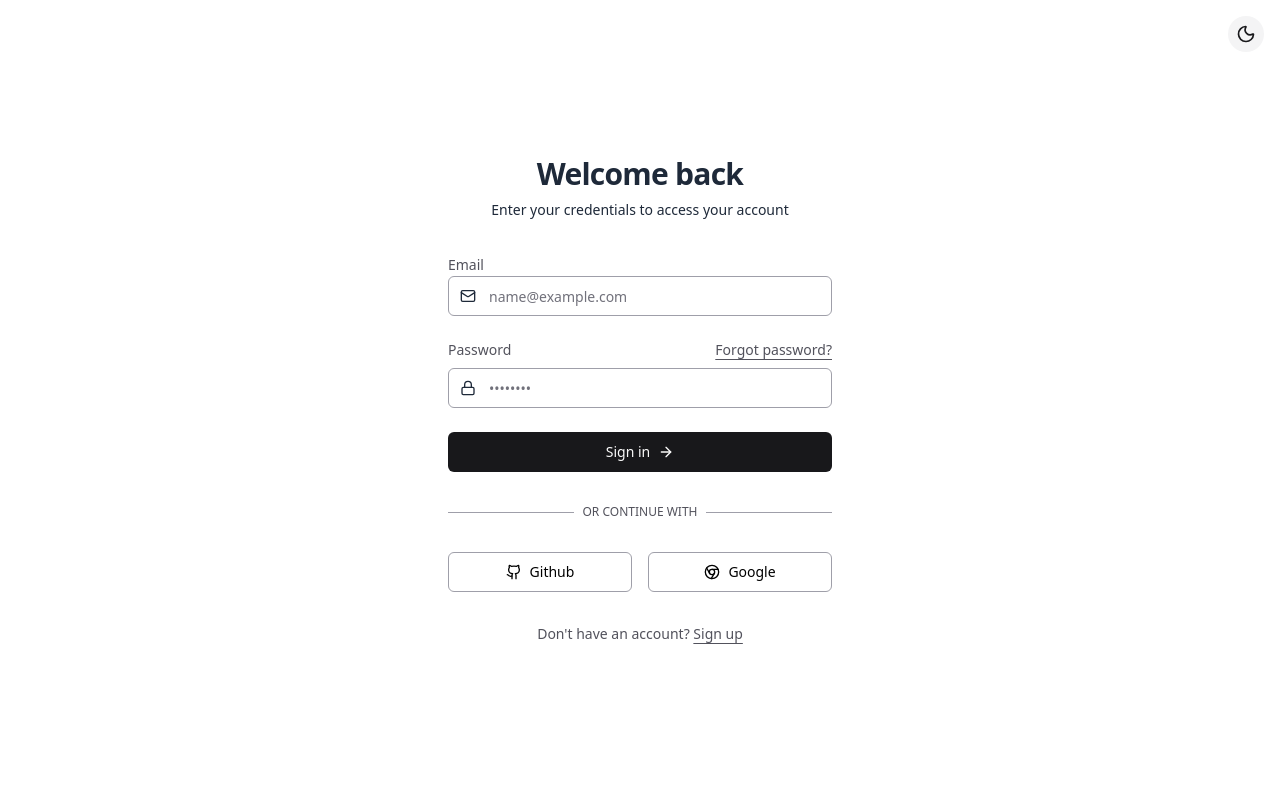
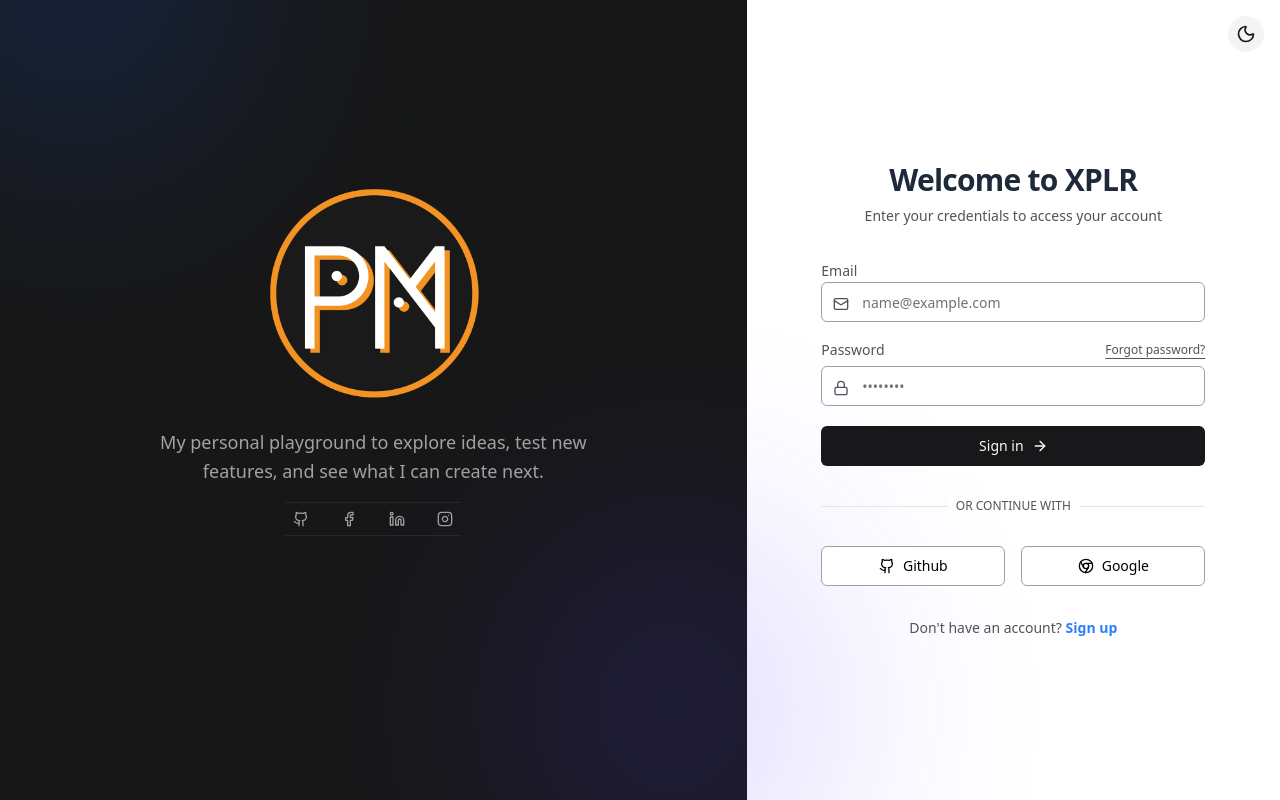
Before and after one commit to PiemEscy/xplr, a Next.js app: page /login in a window 1280 px wide. Built offline with nearby package versions, Linux system fonts and the light colour scheme.

Commit message:
Login page updated design

```diff
--- /dev/null
+++ b/app/(auth)/login/login_components/AbstractBackgroundComponent.tsx
@@ -0,0 +1,8 @@
+export default function AbstractBackgroundComponent(){
+    return (
+        <div className="absolute inset-0 opacity-20 pointer-events-none">
+            <div className="absolute top-[-10%] left-[-10%] w-[40%] h-[40%] rounded-full bg-blue-600 blur-[120px]" />
+            <div className="absolute bottom-[-10%] right-[-10%] w-[40%] h-[40%] rounded-full bg-indigo-600 blur-[120px]" />
+        </div>
+    );
+}
--- a/app/(auth)/login/login_components/ProfilePhotoComponent.tsx
+++ b/app/(auth)/login/login_components/ProfilePhotoComponent.tsx
@@ -29,17 +29,15 @@ export default function ProfilePhotoComponent({
                 </>
             ) : (
                 <>
-                    <div
-                        className={`${profilePhotoDimension} rounded-full bg-center bg-cover`}
-                        style={{ backgroundImage: `url(${getProfilePhoto()})` }}
-                    />
-                    <h2 className="app-default-font-size-h5 font-bold app-text-theme-color-partner">
-                        XPLR
-                    </h2>
-                    <p className="app-default-font-size app-text-theme-secondary-color-mirror leading-relaxed">
-                        EXPLORE - My personal playground to explore ideas, test new features,
-                        and see what I can create next.
-                    </p>
+                    <div className="relative z-10 max-w-md text-center">
+                        <div
+                            className={`${profilePhotoDimension} rounded-full bg-center bg-cover`}
+                            style={{ backgroundImage: `url(${getProfilePhoto()})` }}
+                        />
+                        <p className="text-lg text-neutral-400 leading-relaxed">
+                            My personal playground to explore ideas, test new features, and see what I can create next.
+                        </p>
+                    </div>
                 </>
             )}
         </div>
--- a/app/(auth)/login/login_components/SocialLinkComponent.tsx
+++ b/app/(auth)/login/login_components/SocialLinkComponent.tsx
@@ -34,7 +34,7 @@ export default function SocialLinkComponent({
 
     return (
         <div
-            className={`${className} p-2 flex justify-center space-x-8 border-b border-t app-border-theme-color-mirror`}
+            className={`${className} p-2 flex justify-center space-x-8 border-b border-t  border-zinc-800`}
         >
             {loading
                 ? // Skeleton placeholders
@@ -54,7 +54,7 @@ export default function SocialLinkComponent({
                               href={link}
                               target="_blank"
                               rel="noopener noreferrer"
-                              className="app-text-theme-color-mirror hover:text-blue-600 transition"
+                              className=" text-neutral-400 hover:text-blue-600 transition"
                           >
                               <Icon className="w-4 h-4" />
                           </a>
--- a/app/(auth)/login/page.tsx
+++ b/app/(auth)/login/page.tsx
@@ -1,39 +1,50 @@
 "use client";
 
-import { Mail, Lock, ArrowRight, Github, Chrome} from "lucide-react";
+import { Mail, Lock, ArrowRight, Github, Chrome, ShieldCheck } from "lucide-react";
 import Link from "next/link";
 import ThemeToggleComponent from "@/app/components/ThemeToggleComponent";
 import DefaultLabelComponent from "@/app/components/DefaultLabelComponent";
+import AbstractBackgroundComponent from "./login_components/AbstractBackgroundComponent";
+import ProfilePhotoComponent from "./login_components/ProfilePhotoComponent";
+import SocialLinkComponent from "./login_components/SocialLinkComponent";
 
 export default function LoginPage() {
 
     return (
-        <div className="flex min-h-screen w-full app-bg-theme-color transition-colors">
-
+        <div className="flex min-h-screen w-full app-bg-theme-color transition-colors overflow-hidden">
             <ThemeToggleComponent />
 
-            {/* Login Form */}
+            {/* Left Side: Visual/Branding Section (Hidden on mobile) */}
+            <div className="hidden lg:flex lg:flex-col w-7/12 relative bg-neutral-900 items-center justify-center p-12 -mt-30">
+                <AbstractBackgroundComponent />
+                <ProfilePhotoComponent />
+                <SocialLinkComponent />
+            </div>
+
+            {/* Right Side: Login Form */}
             <div className="flex-1 flex flex-col justify-center items-center p-8 sm:p-12 lg:p-16 relative">
+                {/* Mobile-only logo or header could go here */}
+
                 <div className="w-full max-w-sm space-y-8">
                     <div className="text-center">
-                        <h2 className="app-default-font-size-h4 font-bold tracking-tight app-text-theme-color transition-colors">
-                            Welcome back
+                        <h2 className="app-default-font-size-h4 font-extrabold tracking-tight app-text-theme-color transition-colors">
+                            Welcome to XPLR
                         </h2>
-                        <p className="mt-2 app-default-font-size app-text-theme-color transition-colors">
+                        <p className="mt-2 app-default-font-size app-text-theme-secondary-color transition-colors">
                             Enter your credentials to access your account
                         </p>
                     </div>
 
-                    <form className="space-y-6">
+                    <form className="space-y-5">
                         <div className="space-y-2">
                             <DefaultLabelComponent label="Email" htmlFor="email" />
-                            <div className="relative">
-                                <Mail className="absolute left-3 top-3 h-4 w-4 app-text-theme-color" />
+                            <div className="relative group">
+                                <Mail className="absolute left-3 top-3.5 h-4 w-4 app-text-theme-secondary-color group-focus-within:text-blue-500 transition-colors" />
                                 <input
                                     id="email"
                                     type="email"
                                     placeholder="name@example.com"
-                                    className="app-default-input-style"
+                                    className="app-default-input-style pl-10" // Added padding for icon
                                 />
                             </div>
                         </div>
@@ -43,25 +54,25 @@ export default function LoginPage() {
                                 <DefaultLabelComponent label="Password" htmlFor="password" />
                                 <Link
                                     href="/forgot-password"
-                                    className="app-default-font-size app-text-theme-secondary-color app-text-hover-theme-color transition-colors underline underline-offset-4"
+                                    className="text-xs app-text-theme-secondary-color hover:text-blue-500 transition-colors underline underline-offset-4"
                                 >
                                     Forgot password?
                                 </Link>
                             </div>
-                            <div className="relative">
-                                <Lock className="absolute left-3 top-3 h-4 w-4 app-text-theme-color" />
+                            <div className="relative group">
+                                <Lock className="absolute left-3 top-3.5 h-4 w-4 app-text-theme-secondary-color group-focus-within:text-blue-500 transition-colors" />
                                 <input
                                     id="password"
                                     type="password"
                                     placeholder="••••••••"
-                                    className="app-default-input-style"
+                                    className="app-default-input-style pl-10" // Added padding for icon
                                 />
                             </div>
                         </div>
 
                         <button
                             type="submit"
-                            className="app-button-main-style"
+                            className="app-button-main-style w-full flex items-center justify-center group"
                         >
                             Sign in
                             <ArrowRight className="ml-2 h-4 w-4 transition-transform group-hover:translate-x-1" />
@@ -70,38 +81,29 @@ export default function LoginPage() {
 
                     <div className="relative">
                         <div className="absolute inset-0 flex items-center">
-                            <span className="w-full border-t app-border-theme-color transition-colors" />
+                            <span className="w-full border-t border-neutral-200 dark:border-neutral-800" />
                         </div>
                         <div className="relative flex justify-center text-xs uppercase">
-                            <span className="app-bg-theme-color app-text-theme-secondary-color px-2 transition-colors">
+                            <span className="app-bg-theme-color app-text-theme-secondary-color px-2">
                                 Or continue with
                             </span>
                         </div>
                     </div>
 
                     <div className="grid grid-cols-2 gap-4">
-                        <button
-                            type="button"
-                            className="app-button-secondary-style"
-                        >
+                        <button type="button" className="app-button-secondary-style flex items-center justify-center hover:bg-neutral-100 dark:hover:bg-neutral-800 transition-colors">
                             <Github className="mr-2 h-4 w-4" />
                             Github
                         </button>
-                        <button
-                            type="button"
-                            className="app-button-secondary-style"
-                        >
+                        <button type="button" className="app-button-secondary-style flex items-center justify-center hover:bg-neutral-100 dark:hover:bg-neutral-800 transition-colors">
                             <Chrome className="mr-2 h-4 w-4" />
                             Google
                         </button>
                     </div>
 
-                    <p className="px-8 text-center app-default-font-size app-text-theme-secondary-color transition-colors">
+                    <p className="text-center text-sm app-text-theme-secondary-color">
                         Don't have an account?{" "}
-                        <Link
-                            href="/register"
-                            className="underline underline-offset-4 app-default-font-size app-text-theme-secondary-color app-text-hover-theme-color transition-all"
-                        >
+                        <Link href="/register" className="font-semibold text-blue-500 hover:underline">
                             Sign up
                         </Link>
                     </p>
--- a/app/globals.css
+++ b/app/globals.css
@@ -50,7 +50,7 @@
 
 
     .app-button-main-style {
-      @apply inline-flex items-center justify-center whitespace-nowrap rounded-md text-sm font-medium ring-offset-white transition-colors focus-visible:outline-none focus-visible:ring-2 focus-visible:ring-zinc-950 focus-visible:ring-offset-2 h-10 w-full cursor-pointer disabled:pointer-events-none disabled:opacity-50 bg-zinc-900 dark:bg-zinc-50 text-zinc-50 dark:text-zinc-900 hover:bg-zinc-900/90 dark:hover:bg-zinc-50/90;
+      @apply inline-flex items-center justify-center whitespace-nowrap rounded-md text-sm font-medium ring-offset-white transition-colors focus-visible:outline-none focus-visible:ring-2 focus-visible:ring-zinc-950 focus-visible:ring-offset-2 h-10 w-full cursor-pointer disabled:pointer-events-none disabled:opacity-50 bg-zinc-900 dark:bg-gray-400 text-zinc-50 dark:text-zinc-900 hover:bg-zinc-900/90 dark:hover:bg-zinc-50/90;
     }
 
     .app-button-secondary-style {
```
